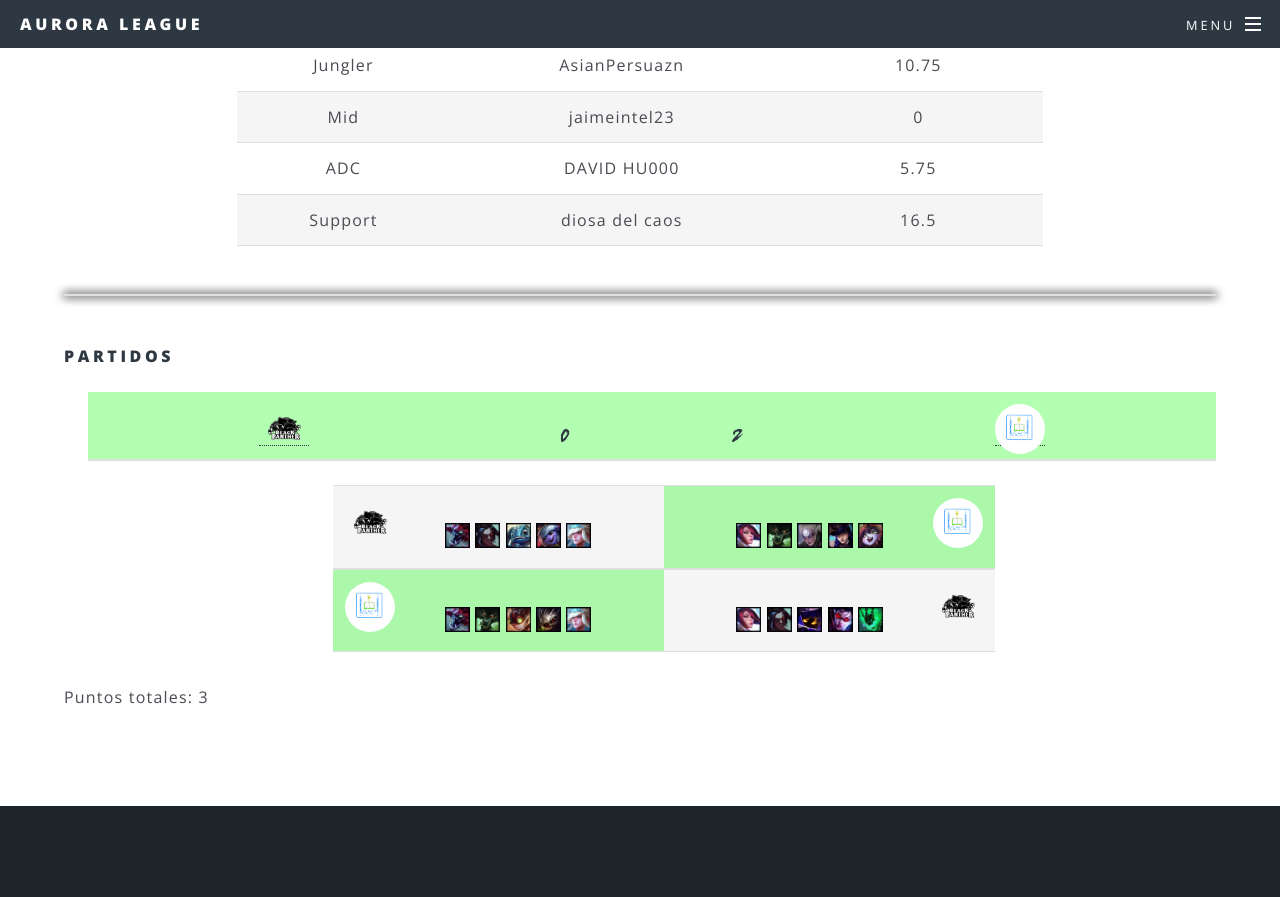
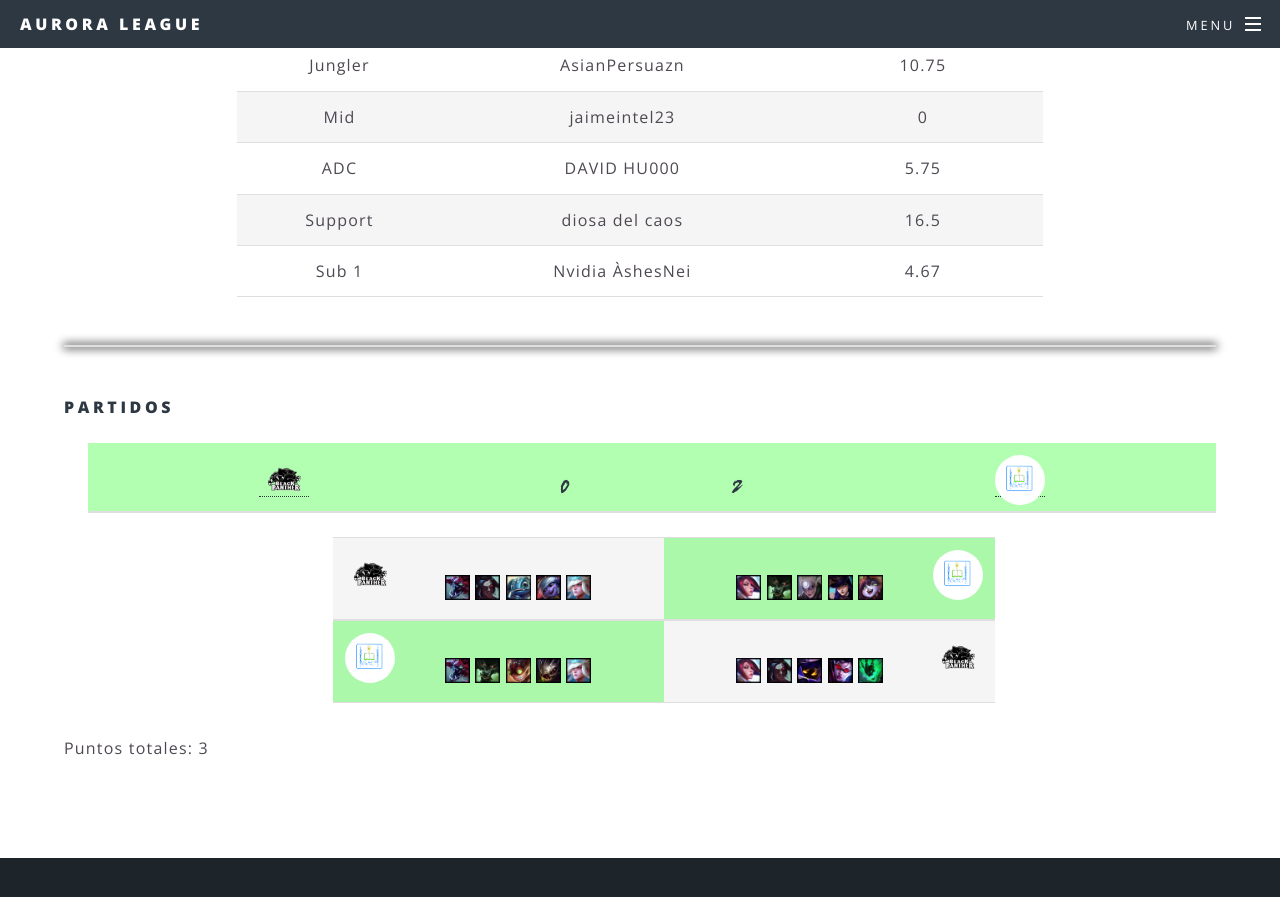
Before and after one commit to AuroraLeague/auroraleague.github.io, a Jekyll site: the page built from teams/equipo_sin_creatividad.html, in a window 1280 px wide and 900 px high, scrolled down 822 px. Shown: the top 897 px of the window. Built offline with Jekyll 4.4.1, drawn with Linux system fonts in a browser that asks for light colours.

Commit message:
Added Sub ESC

```diff
--- a/teams/equipo_sin_creatividad.html
+++ b/teams/equipo_sin_creatividad.html
@@ -16,4 +16,6 @@ players:
     name: DAVID HU000
   - position: Support
     name: diosa del caos
+  - position: Sub 1
+    name: Nvidia ÀshesNei
 ---
```
